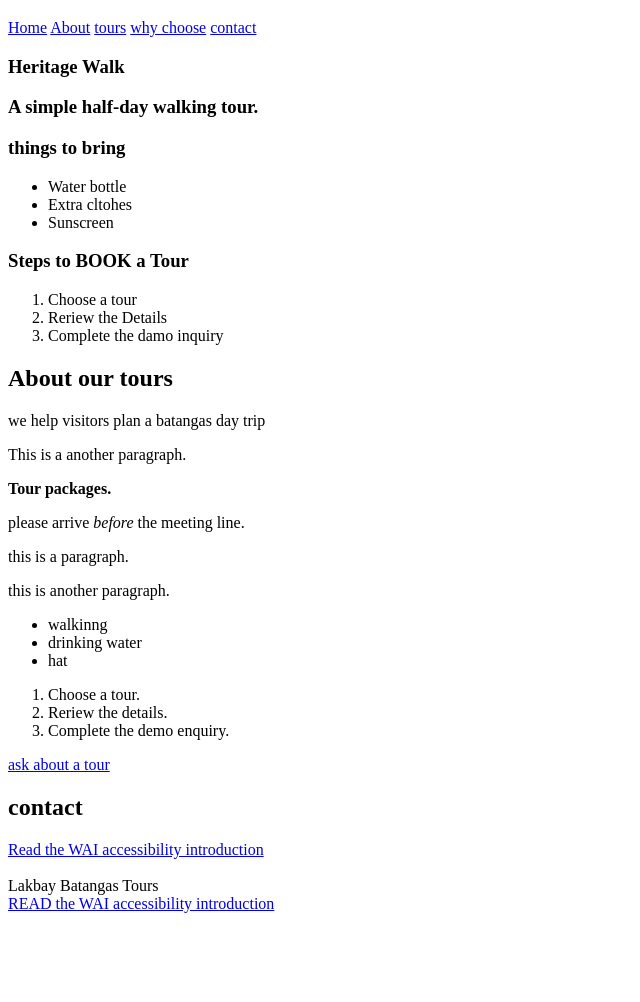
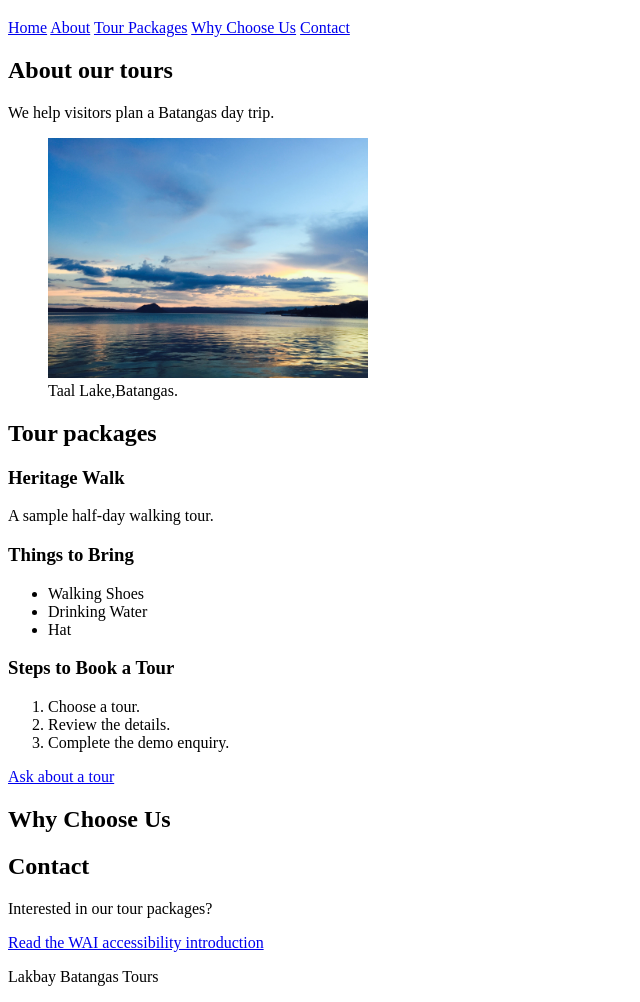
Before and after one commit to wendellestravela17-lab/week11-day1-index, a plain HTML site: page index.html in a window 1280 px wide. Shown: the part 61-1063 px from the top of the page, without its empty margins (0-640 px from the left). Before the commit the page ends 982 px from the top, so only its background shows below. Drawn offline with Linux system fonts and the light colour scheme.

Commit message:
linked an image

```diff
--- a/index.html
+++ b/index.html
@@ -1,80 +1,71 @@
-<!doctype html>
-<html>
+<!DOCTYPE html>
+<html lang="en">
 <head>
-    <title>page title</title>
+  <meta charset="UTF-8">
+  <meta name="viewport" content="width=device-width, initial-scale=1.0">
+  <title>Lakbay Batangas Tours</title>
 </head>
 <body>
-
   <header id="home">
     <h1>Lakbay Batangas Tours</h1>
     <nav>
       <a href="#home">Home</a>
-      <a href="#About">About</a>
-      <a href="#Tours">tours</a>
-      <a href="#why-us">why choose</a>
-      <a href="#contact">contact</a>
+      <a href="#about">About</a>
+      <a href="#tours">Tour Packages</a>
+      <a href="#why-us">Why Choose Us</a>
+      <a href="#contact">Contact</a>
     </nav>
   </header>
 
+  <main>
+    <section id="about">
+      <h2>About our tours</h2>
+      <p>We help visitors plan a Batangas day trip.</p>
+      <figure>
+      <img src="assets/images/taal-lake.jpg" alt="taal images" width="320" heigth="240">
+      <figcaption>Taal Lake,Batangas.</figcaption>
+      </figure>
     </section>
 
-  <h3>Heritage Walk<h3>
-  <p> A simple half-day walking tour.</p>
-  <h3>things to bring</h3>
+    <section id="tours">
+      <h2>Tour packages</h2>
 
+      <h3>Heritage Walk</h3>
+      <p>A sample half-day walking tour.</p>
+
+      <h3>Things to Bring</h3>
       <ul>
-<li>Water bottle </li>
-<li>Extra cltohes</li>
-<li>Sunscreen</li>
+        <li>Walking Shoes</li>
+        <li>Drinking Water</li>
+        <li>Hat</li>
       </ul>
 
-
-    <h3>Steps to BOOK a Tour</h3>
-    <ol type="1">
-    <li>Choose a tour</li>
-    <li>Reriew the Details</li>
-    <li>Complete the damo inquiry</li>
-    </ol>
-
-
-
-  <h2>About our tours</h2>
-  <p>we help visitors plan a batangas day trip</p>
-  <p>This is a another paragraph.</p>
-
-<p><strong>Tour packages.</strong></p>
-<p>please arrive <em>before</em> the meeting line.</p>
-    <p>this is a paragraph.</p>
-    <p>this is another paragraph.</P>
-<ul>
-  <li> walkinng</li>
-  <li>drinking water</li>
-  <li>hat</li>
-</ul>
-
- <ol type ="1">
+      <h3>Steps to Book a Tour</h3>
+      <ol>
         <li>Choose a tour.</li>
-  <li> Reriew the details.</li>
+        <li>Review the details.</li>
         <li>Complete the demo enquiry.</li>
       </ol>
 
-<a href="#contact">ask about a tour </a>
-<section id="contact">
-  <h2>contact</h2>
+      <a href="#contact">Ask about a tour</a>
     </section>
 
- <a href="https://www.youtube.com">
+    <section id="why-us">
+      <h2>Why Choose Us</h2>
+    </section>
+
+    <section id="contact">
+      <h2>Contact</h2>
+      <p>Interested in our tour packages?</p>
+
+      <a href="https://www.w3.org/WAI/">
   Read the WAI accessibility introduction
 </a>
-<br>
-<br>
-<footer>Lakbay Batangas Tours</footer>
+    </section>
+  </main>
 
- <a href="https://wwcw.w3.org/WAI">
-  READ the WAI accessibility introduction
-  </a>
-
-
-
+  <footer>
+    <p>Lakbay Batangas Tours</p>
+  </footer>
 </body>
 </html>
```
Also changed, not shown: assets/images/taal-lake.jpg (added). Lines whose indentation alone changed are shown as unchanged.
